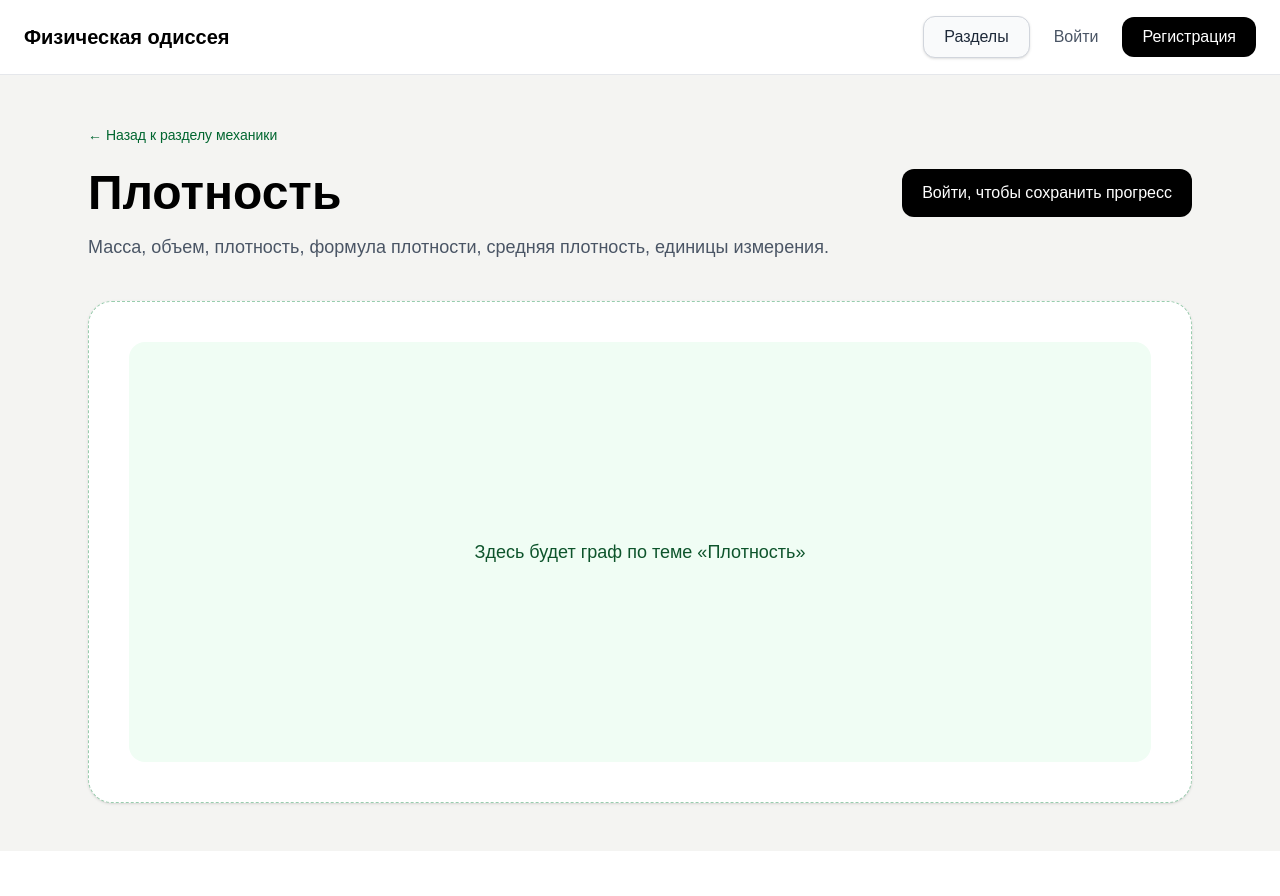
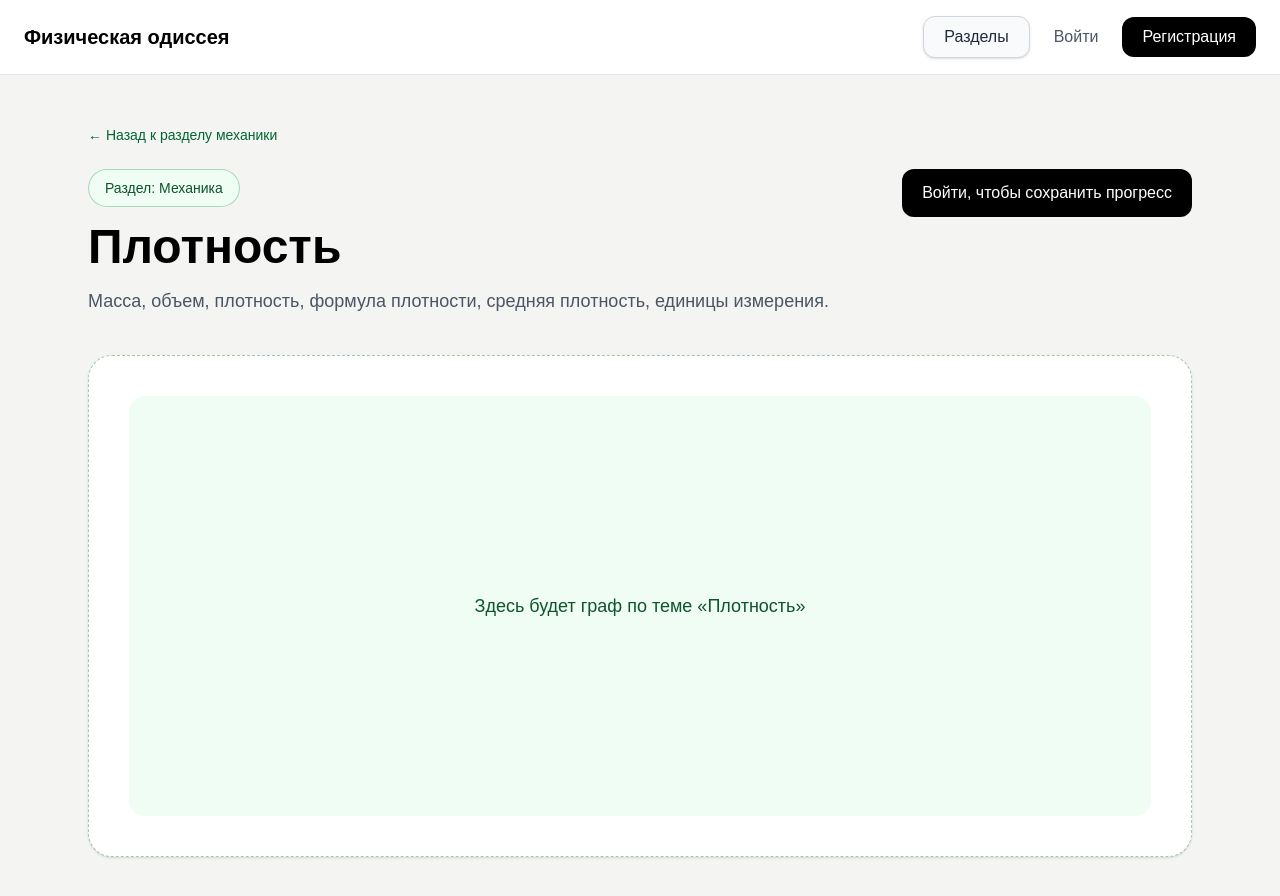
Before and after one commit to pivnoe11/my-edu-site, a Next.js app: page /graph/density in a window 1280 px wide. Shown: the top 896 px of the page. Before the commit the page ends 851 px from the top, so only its background shows below. Built offline with nearby package versions, Linux system fonts and the light colour scheme; no server answers.

Commit message:
Show topic section label

```diff
--- a/app/graph/[slug]/page.tsx
+++ b/app/graph/[slug]/page.tsx
@@ -82,7 +82,16 @@ export default async function TopicGraphPage({
 
         <div className="flex flex-wrap items-start justify-between gap-4">
           <div>
-            <h1 className="text-4xl font-bold md:text-5xl">{topic.title}</h1>
+            <Link
+              href={topic.section.href}
+              className="inline-flex rounded-full border border-green-700/30 bg-green-50 px-4 py-2 text-sm font-medium text-green-900 transition hover:border-green-800 hover:bg-green-100"
+            >
+              Раздел: {topic.section.title}
+            </Link>
+
+            <h1 className="mt-4 text-4xl font-bold md:text-5xl">
+              {topic.title}
+            </h1>
 
             <p className="mt-4 max-w-3xl text-lg text-gray-600">
               {topic.description}
--- a/lib/topics.ts
+++ b/lib/topics.ts
@@ -2,6 +2,10 @@ export type Topic = {
   slug: string;
   title: string;
   description: string;
+  section: {
+    title: string;
+    href: string;
+  };
 };
 
 export const mechanicsTopics: Topic[] = [
@@ -10,18 +14,30 @@ export const mechanicsTopics: Topic[] = [
     title: "Равномерное прямолинейное движение",
     description:
       "Скорость, координата, перемещение, графики зависимости, вектор, время движения.",
+    section: {
+      title: "Механика",
+      href: "/mechanics",
+    },
   },
   {
     slug: "density",
     title: "Плотность",
     description:
       "Масса, объем, плотность, формула плотности, средняя плотность, единицы измерения.",
+    section: {
+      title: "Механика",
+      href: "/mechanics",
+    },
   },
   {
     slug: "friction",
     title: "Трение",
     description:
       "Сила трения, нормальная реакция, коэффициент трения, трение покоя и скольжения.",
+    section: {
+      title: "Механика",
+      href: "/mechanics",
+    },
   },
 ];
 
```
